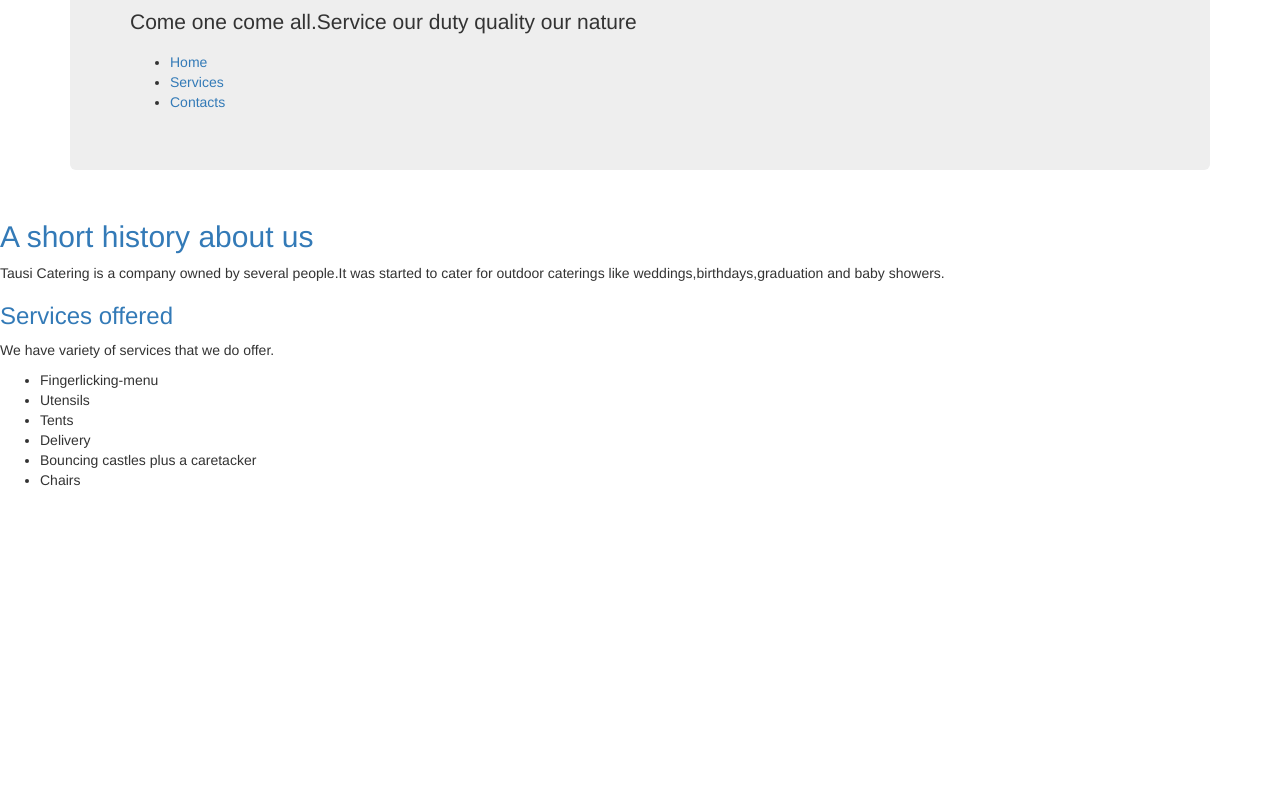
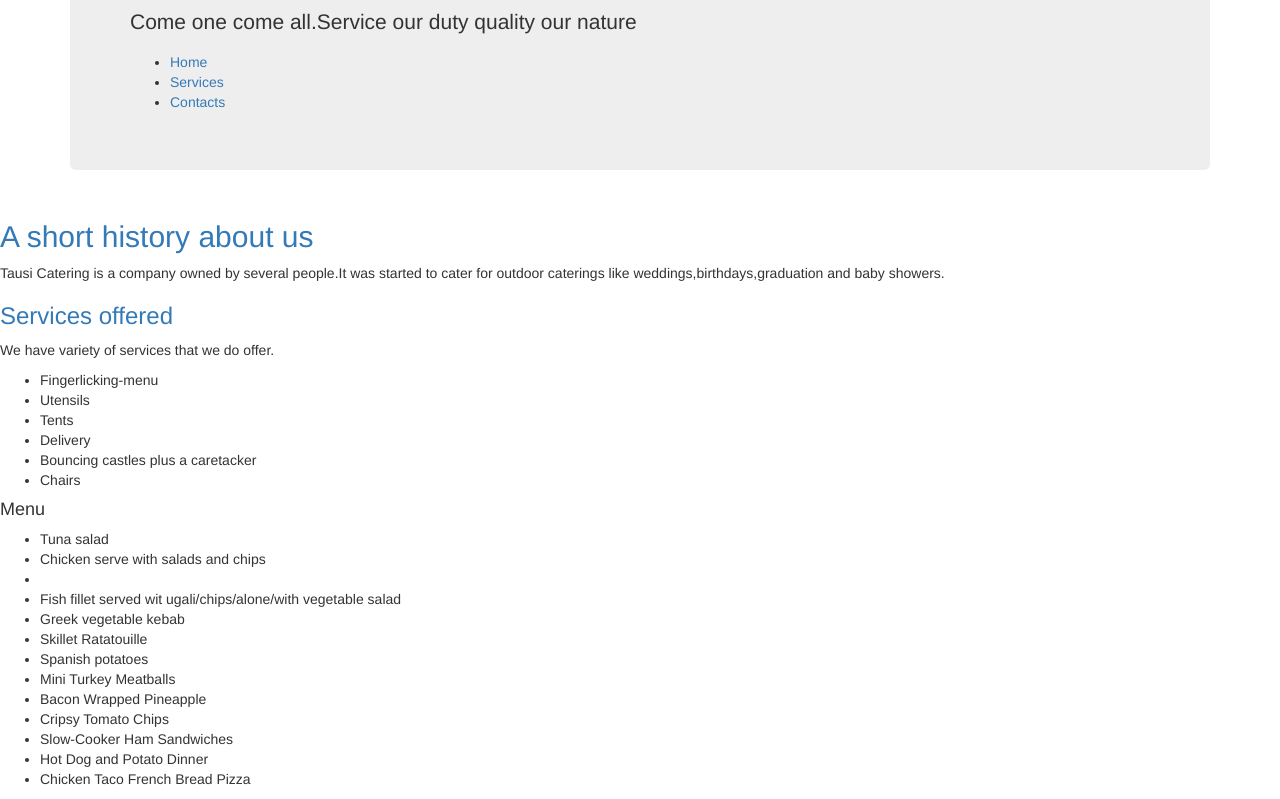
Before and after one commit to NatashaSenah/catering-website, a plain HTML site: page index.html in a window 1280 px wide. Shown: the part 493-1292 px from the top of the page. Before the commit the page ends 993 px from the top, so only its background shows below. Drawn offline with nearby package versions, Linux system fonts and the light colour scheme.

Commit message:
add the unordered list and header

```diff
--- a/index.html
+++ b/index.html
@@ -46,3 +46,18 @@
         </ul>
       </div>
     </div>
+    <h4>Menu</h4>
+    <ul>
+      <li>Tuna salad</li>
+      <li>Chicken serve with salads and chips<li>
+      <li>Fish fillet served wit ugali/chips/alone/with vegetable salad</li>
+      <li>Greek vegetable kebab</li>
+      <li>Skillet Ratatouille</li>
+      <li>Spanish potatoes</li>
+      <li>Mini Turkey Meatballs</li>
+      <li>Bacon Wrapped Pineapple</li>
+      <li>Cripsy Tomato Chips</li>
+      <li>Slow-Cooker Ham Sandwiches</li>
+      <li>Hot Dog and Potato Dinner</li>
+      <li>Chicken Taco French Bread Pizza</li>
+    </ul>
```
